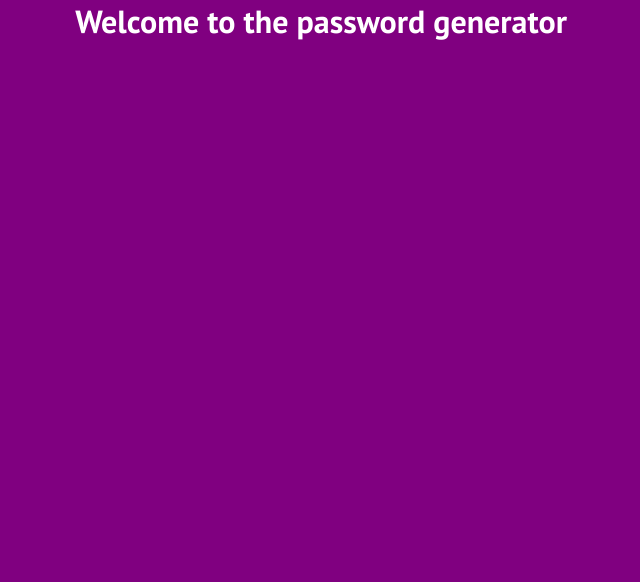
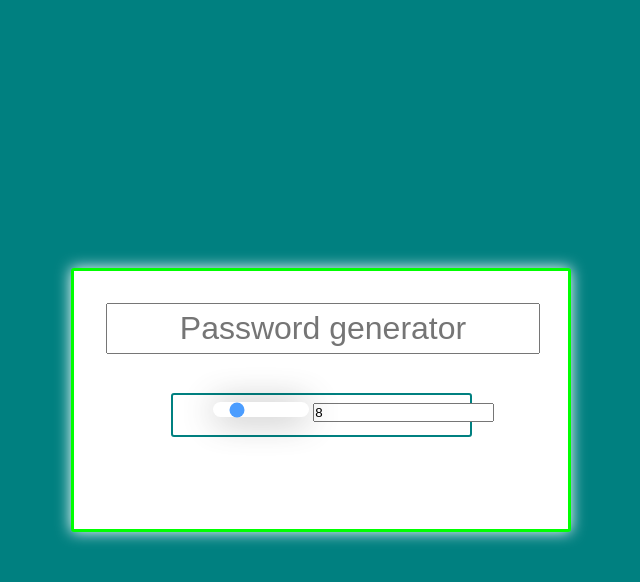
Before and after one commit to letsDoTacos/JavaScript, a plain HTML site: page passwordGenerator/index.html in a window 1280 px wide. Shown: the whole page, without its empty margins (319-959 px from the left). Drawn offline with Linux system fonts and the light colour scheme.

Commit message:
password generator

```diff
--- a/passwordGenerator/index.html
+++ b/passwordGenerator/index.html
@@ -12,7 +12,16 @@
 </head>
 <body>
 
-  <h1>Welcome to the password generator</h1>
+  <!-- <h1>Welcome to the password generator</h1> -->
+
+  <!-- container -->
+  <div id="pass_gen">
+    <input type="password generator" id="output" placeholder="Password generator">
+    <div class="range">
+      <input type="range" min="4" max="24" step="1" value="8" id="pass_length" oninput="document.getElementById('display_pass_length').value=this.value">
+      <input type="text" value="8" maxlength="2" id="display_pass_length" oninput="document.getElementById('pass_length').value=this.value">
+    </div>
+  </div>
 
 
   <!-- scrips -->
--- a/passwordGenerator/index.js
+++ b/passwordGenerator/index.js
@@ -1 +1 @@
-alert('taco time');
+// alert('taco time');
--- a/passwordGenerator/style.css
+++ b/passwordGenerator/style.css
@@ -7,8 +7,71 @@
 
 /* body */
 body {
+  height: 100vh;
+  display: flex;
   font-family: "PT Sans", sans-serif;
-  background-color: purple;
+  background-color: teal;
   text-align: center;
+  align-items: center;
   color: white;
 }
+
+/* h1 */
+/* h1 {
+  margin-top: 15px;
+} */
+
+/* pass-gen */
+#pass_gen {
+  padding: 2rem;
+  margin: 0 auto;
+  width: 500px;
+  border-radius: 3px;
+  box-shadow: 0 0 15px #fff;
+  border: 3px solid lime;
+  position: relative;
+  background-color: white;
+  white-space: nowrap;
+}
+/*
+input {
+  background-color: transparent;
+} */
+
+#output {
+  text-align: center;
+  font-size: 2rem;
+  margin: 0 auto 1.2rem;
+  padding: 5px;
+  box-shadow: 0 0 20px rgbs(0, 139, 253, 0.5);
+}
+
+#pass_gen .range {
+  justify-content: space-between;
+  margin-top: 20px;
+  margin-bottom: 60px;
+  max-width: 70%;
+  margin-left: 15%;
+  padding: 0.4rem 1rem 0.8rem 2.5rem;
+  border: 2px solid teal;
+  border-radius: 3px;
+}
+
+#pass_gen .range input[type="range"] {
+  -webkit-appearance: none;
+  appearance: none;
+  width: 40%;
+  max-width: 100%;
+  height: 15px;
+  padding: 0px;
+  outline: none;
+  opacity: 0.7;
+  -webkit-transition: 0.2s;
+  transition: 0.2s;
+  box-shadow: 0 2px 35px rgba(0, 0, 0, 0.5);
+  background-color: white;
+  border-radius: 10px;
+  cursor: pointer;
+  scroll-behavior: smooth;
+  z-index: 1;
+}
```
